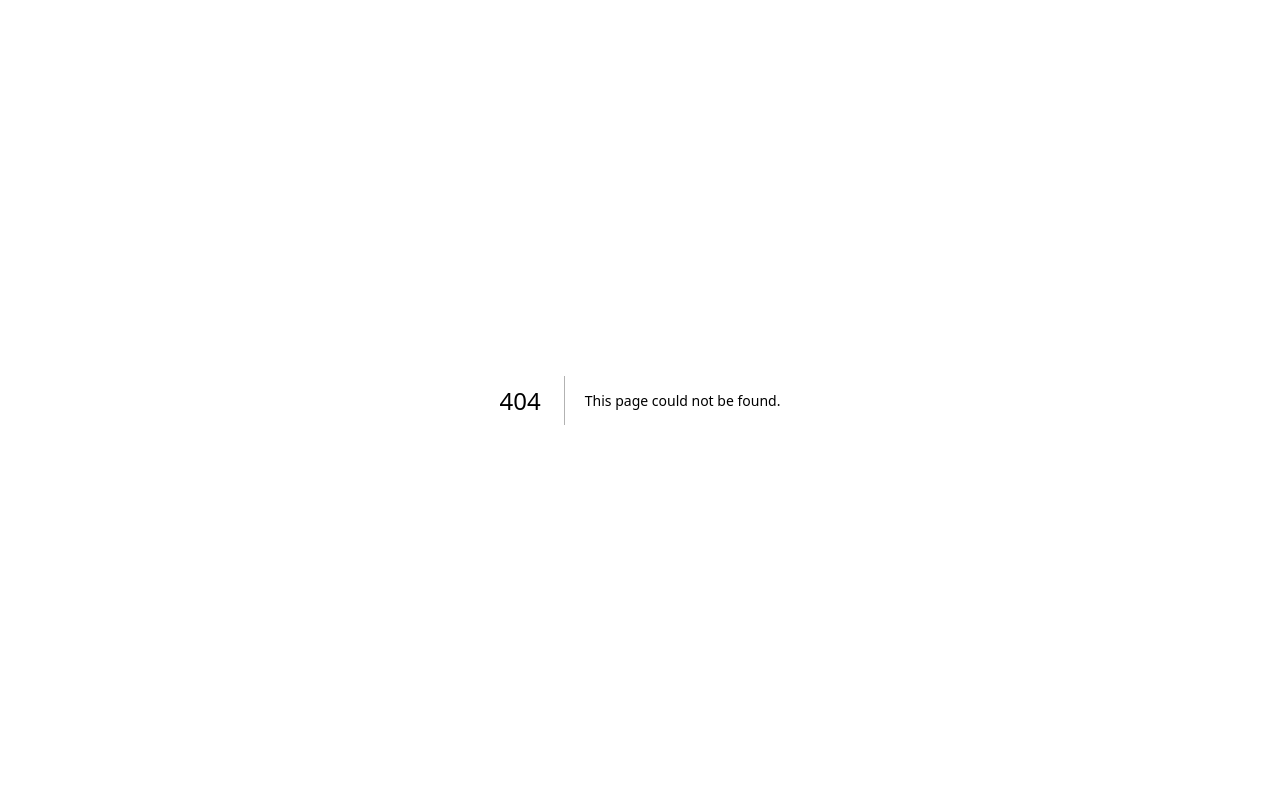
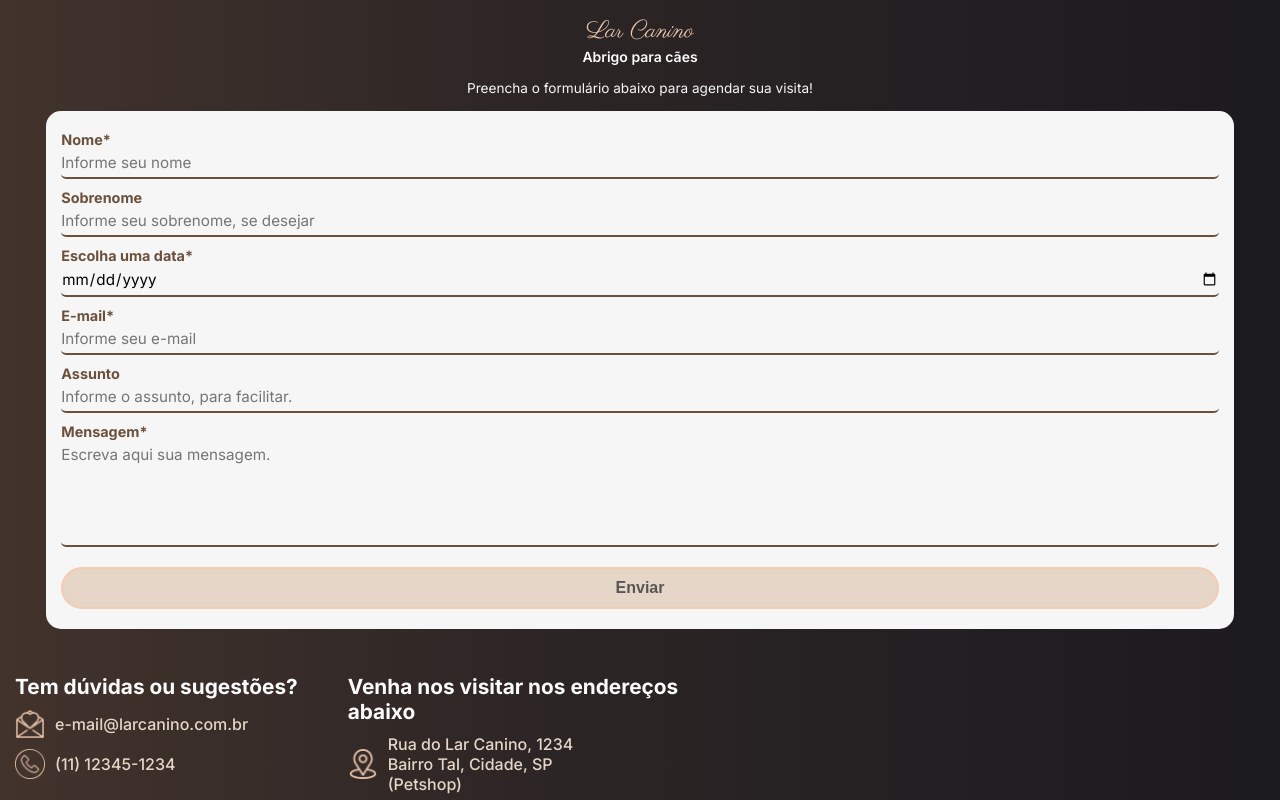
Before and after one commit to lettyviana/lar-canino, a Next.js app: page /agende-uma-visita in a window 1280 px wide. Before the commit this address had no page. Shown: the top 800 px of the page. Built offline with nearby package versions, Linux system fonts and the light colour scheme.

Commit message:
Reestruturação da fonte do logo e criação da página para agendar visita, com o formulário de contato

```diff
--- /dev/null
+++ b/app/agende-uma-visita/page.tsx
@@ -0,0 +1,172 @@
+"use client";
+import { Logo } from "../components/Logo";
+import { useForm } from "react-hook-form";
+import { StandardButton } from "../components/StandardButton";
+
+type FormData = {
+  firstName: string;
+  lastName?: string;
+  date: number;
+  subject?: string;
+  message: string;
+  email: string;
+};
+
+function sleep(ms: number) {
+  return new Promise((resolve) => setTimeout(resolve, ms));
+}
+
+export default function Schedule() {
+  const mainTitleColor = "#ebc7ae";
+  const mainTextColor = "#fdfdfd";
+  const {
+    register,
+    handleSubmit,
+    reset,
+    formState: { errors, isSubmitting, isSubmitSuccessful },
+  } = useForm<FormData>({
+    shouldFocusError: true,
+  });
+
+  const onSuccess = () => {
+    reset();
+  };
+
+  const onSubmit = async (data: any) => {
+    await sleep(2000);
+    console.log(data);
+    onSuccess();
+  };
+
+  return (
+    <>
+      <section className="form-container">
+        <Logo titleColor={mainTitleColor} textColor={mainTextColor} />
+        <p className="form-title">
+          Preencha o formulário abaixo para agendar sua visita!
+        </p>
+        {isSubmitSuccessful && (
+          <p className="success">
+            Recebemos sua mensagem! Entraremos em contato em até 24 horas para
+            confirmar!
+          </p>
+        )}
+        <form className="form" onSubmit={handleSubmit(onSubmit)}>
+          <fieldset className="input-container">
+            <label aria-label="Nome" htmlFor="nome" className="label">
+              Nome*
+            </label>
+            <input
+              id="nome"
+              className="input"
+              aria-invalid={errors.firstName ? "true" : "false"}
+              autoComplete="on"
+              placeholder="Informe seu nome"
+              {...register("firstName", {
+                required: "Informe pelo menos seu primeiro nome.",
+                minLength: {
+                  value: 2,
+                  message: "O nome precisa ter no mínimo 2 caracteres.",
+                },
+                maxLength: {
+                  value: 50,
+                  message: "O nome deve ter no máximo 50 caracteres.",
+                },
+              })}
+            />
+            <p className="error">{errors.firstName?.message}</p>
+          </fieldset>
+          <fieldset className="input-container">
+            <label aria-label="Sobrenome" htmlFor="sobrenome" className="label">
+              Sobrenome
+            </label>
+            <input
+              id="sobrenome"
+              className="input"
+              {...register("lastName")}
+              placeholder="Informe seu sobrenome, se desejar"
+            />
+          </fieldset>
+          <fieldset className="input-container">
+            <label
+              aria-label="Escolha uma data"
+              htmlFor="data"
+              className="label"
+            >
+              Escolha uma data*
+            </label>
+            <input
+              id="data"
+              aria-invalid={errors.date ? "true" : "false"}
+              className="input"
+              {...register("date", {
+                required: "Você precisa escolher uma data.",
+              })}
+              type="date"
+              min="2023-11-05"
+            />
+            <p className="error">{errors.date?.message}</p>
+          </fieldset>
+          <fieldset className="input-container">
+            <label aria-label="E-mail" htmlFor="email" className="label">
+              E-mail*
+            </label>
+            <input
+              id="email"
+              aria-invalid={errors.email ? "true" : "false"}
+              className="input"
+              placeholder="Informe seu e-mail"
+              autoComplete="on"
+              {...register("email", {
+                required: "Informe seu e-mail.",
+                pattern: {
+                  value: /^[\w-\.]+@([\w-]+\.)+[\w-]{2,4}$/i,
+                  message: "Informe um e-mail válido.",
+                },
+              })}
+            />
+            <p className="error">{errors.email?.message}</p>
+          </fieldset>
+          <fieldset className="input-container">
+            <label aria-label="Assunto" htmlFor="assunto" className="label">
+              Assunto
+            </label>
+            <input
+              id="assunto"
+              className="input"
+              {...register("subject")}
+              placeholder="Informe o assunto, para facilitar."
+            />
+          </fieldset>
+          <fieldset className="input-container">
+            <label aria-label="Mensagem" htmlFor="mensagem" className="label">
+              Mensagem*
+            </label>
+            <textarea
+              id="mensagem"
+              className="textarea"
+              placeholder="Escreva aqui sua mensagem."
+              {...register("message", {
+                required:
+                  "Diga brevemente por que gostaria de nos visitar ou se tem alguma dúvida que gostaria de esclarecer.",
+                minLength: {
+                  value: 10,
+                  message: "A mensagem deve ter no mínimo 10 caracteres.",
+                },
+                maxLength: {
+                  value: 500,
+                  message: "A mensagem deve ter no máximo 500 caracteres.",
+                },
+              })}
+              rows={5}
+            ></textarea>
+            <p className="error">{errors.message?.message}</p>
+          </fieldset>
+          <StandardButton styleType="form-button" whichType="submit">
+            {isSubmitting ? "Enviando..." : "Enviar"}
+          </StandardButton>
+        </form>
+      </section>
+    </>
+  );
+}
--- a/app/assets/styles/globals.scss
+++ b/app/assets/styles/globals.scss
@@ -52,3 +52,4 @@ li {
 @import "./contact.scss";
 @import "./attributions-modal-content.scss";
 @import "./our-dogs-page.scss";
+@import "./schedule.scss";
--- /dev/null
+++ b/app/assets/styles/schedule.scss
@@ -0,0 +1,112 @@
+.form-container {
+  align-items: center;
+  background: $gradient;
+  display: flex;
+  flex-direction: column;
+  height: 100%;
+  padding: 15px;
+  width: 100%;
+
+  .logo-container {
+    align-items: center;
+  }
+
+  .form-title {
+    color: $white2;
+    font-size: 0.85rem;
+    margin: 15px 0;
+    text-align: center;
+  }
+
+  .success {
+    color: $green;
+    font-size: 1rem;
+    font-weight: 600;
+    margin-bottom: 20px;
+    text-align: center;
+  }
+
+  .form {
+    background-color: $white2;
+    border-radius: 15px;
+    display: flex;
+    flex-direction: column;
+    gap: 10px;
+    margin: 0 auto;
+    padding: 20px 15px;
+    width: 95%;
+
+    .input-container {
+      border: none;
+      display: flex;
+      flex-direction: column;
+      outline: none;
+
+      .label {
+        color: $brown3;
+        font-size: 0.9rem;
+        font-weight: 700;
+      }
+
+      .input,
+      .textarea {
+        background-color: $white2;
+        border: none;
+        border-bottom: 2px solid $brown3;
+        border-end-end-radius: 5px;
+        border-end-start-radius: 5px;
+        font-family: inherit;
+        font-size: 0.95rem;
+        outline: none;
+        padding: 5px 0;
+        resize: none;
+        transition: border-bottom 0.35s;
+      }
+
+      .input:focus,
+      .textarea:focus {
+        border-bottom: 2px solid $brown5;
+      }
+
+      .error {
+        color: $red;
+        font-size: 1rem;
+        font-weight: 600;
+        text-align: center;
+      }
+    }
+  }
+
+  @media screen and (min-device-width: $desktopBreakpoint) {
+    height: 100%;
+
+    .form-title {
+      font-size: 1.4rem;
+      margin: 20px 0;
+    }
+
+    .success {
+      font-size: 1.2rem;
+    }
+
+    .form {
+      width: 60%;
+
+      .input-container {
+        .label {
+          font-size: 1.1rem;
+        }
+
+        .input,
+        .textarea {
+          font-size: 1.2rem;
+        }
+
+        .error {
+            font-size: 1.1rem;
+          }
+
+      }
+    }
+  }
+}
--- a/app/assets/styles/standard-button.scss
+++ b/app/assets/styles/standard-button.scss
@@ -7,6 +7,7 @@
   font-size: 1rem;
   font-weight: 700;
   padding: 10px 20px;
+  text-align: center;
   transition: all 0.35s;
   width: fit-content;
 
@@ -24,7 +25,21 @@
     }
   }
 
+  &.form-button {
+    margin-top: 10px;
+    width: 100%;
+
+    &:hover {
+      background: $gradient;
+    }
+  }
+
   @media screen and (min-device-width: $desktopBreakpoint) {
     font-size: 1.25rem;
+
+    &.form-button {
+      margin: 10px auto 0;
+      width: 70%;
+    }
   }
 }
--- a/app/components/Logo.tsx
+++ b/app/components/Logo.tsx
@@ -1,16 +1,22 @@
-import { logo_font } from "@/app/layout";
+"use client"
+import { Parisienne } from "next/font/google";
+import Link from "next/link";
 import "@/app/assets/styles/logo.scss";
-import Link from "next/link";
 
 type Props = {
   titleColor: string;
   textColor: string;
 };
 
+const logo_font = Parisienne({
+  weight: "400",
+  subsets: ["latin"],
+});
+
 export const Logo = ({ titleColor, textColor }: Props) => {
   return (
     <Link href="/" className="logo-container">
-      <h1 style={{ color: titleColor }} className={logo_font.className}>
+      <h1 style={{ color: titleColor }} className={`${logo_font.className}`}>
         Lar Canino
       </h1>
       <p style={{ color: textColor }} className="slogan">
--- a/app/components/StandardButton.tsx
+++ b/app/components/StandardButton.tsx
@@ -2,7 +2,7 @@ type StandardButtonProps = {
   children: string;
   styleType?: any;
   whichType: "button" | "submit" | "reset" | undefined;
-  onClick: () => void;
+  onClick?: () => void;
 };
 
 export const StandardButton = ({
--- a/app/layout.tsx
+++ b/app/layout.tsx
@@ -1,14 +1,9 @@
 import type { Metadata } from "next";
-import { Inter, Parisienne } from "next/font/google";
+import { Inter } from "next/font/google";
+import { Contact } from "./components/Contact";
 import "@/app/assets/styles/globals.scss";
-import { Contact } from "./components/Contact";
 
 const inter = Inter({ subsets: ["latin"] });
-
-export const logo_font = Parisienne({
-  weight: "400",
-  subsets: ["latin"],
-});
 
 export const metadata: Metadata = {
   title: "Lar Canino - encontre seu próximo amigocão",
@@ -22,8 +17,8 @@ export default function RootLayout({
   children: React.ReactNode;
 }) {
   return (
-    <html lang="pt-br">
-      <body className={inter.className}>
+    <html lang="pt-br" className={inter.className}>
+      <body>
         {children}
         <Contact />
       </body>
--- a/package.json
+++ b/package.json
@@ -12,6 +12,7 @@
     "next": "14.0.0",
     "react": "^18",
     "react-dom": "^18",
+    "react-hook-form": "^7.47.0",
     "react-icons": "^4.11.0"
   },
   "devDependencies": {
```
Also changed, not shown: app/components/Home.tsx (+9 -1 lines), 1 other file (tests, documents, lock files or other folders).
